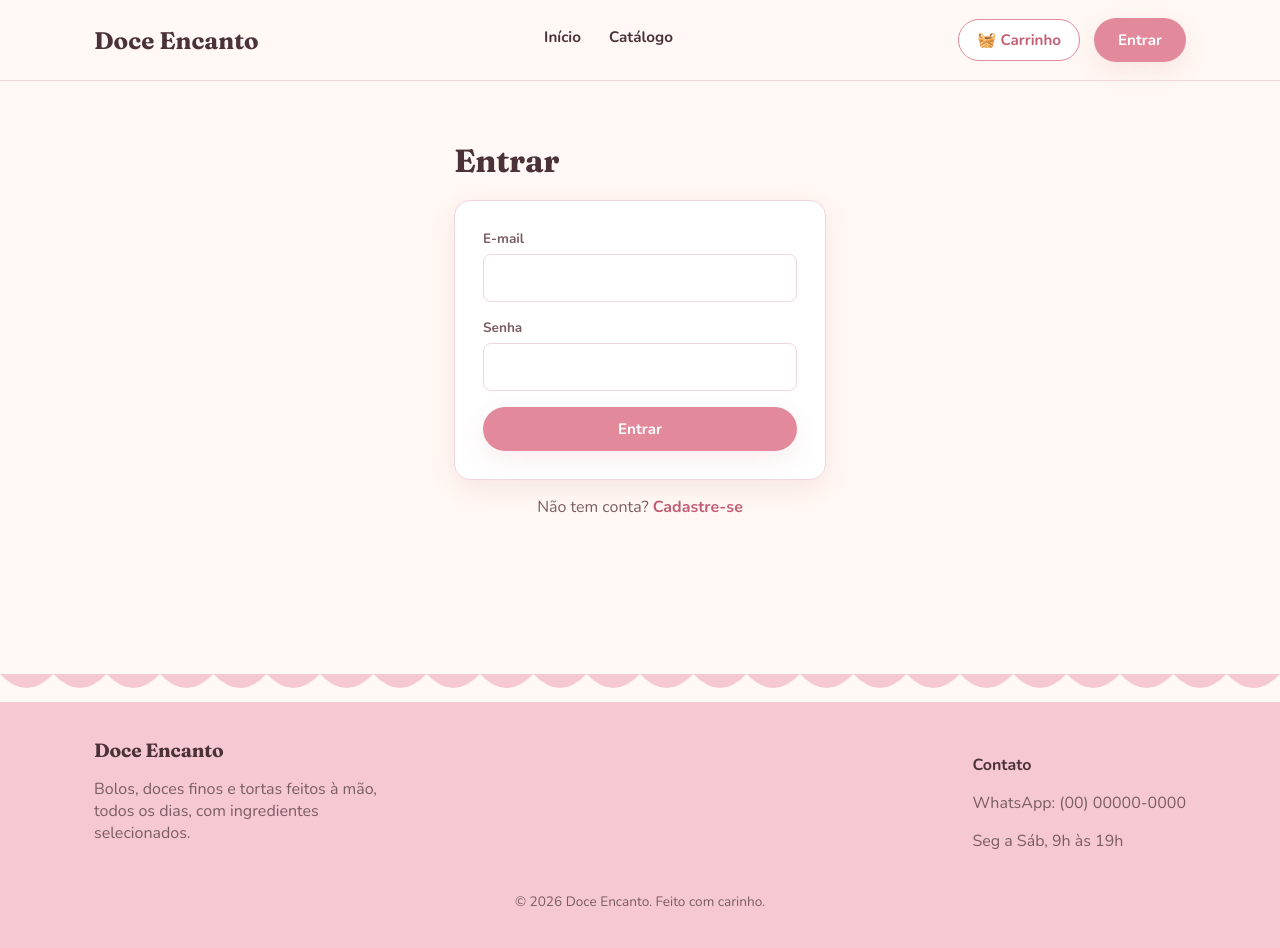
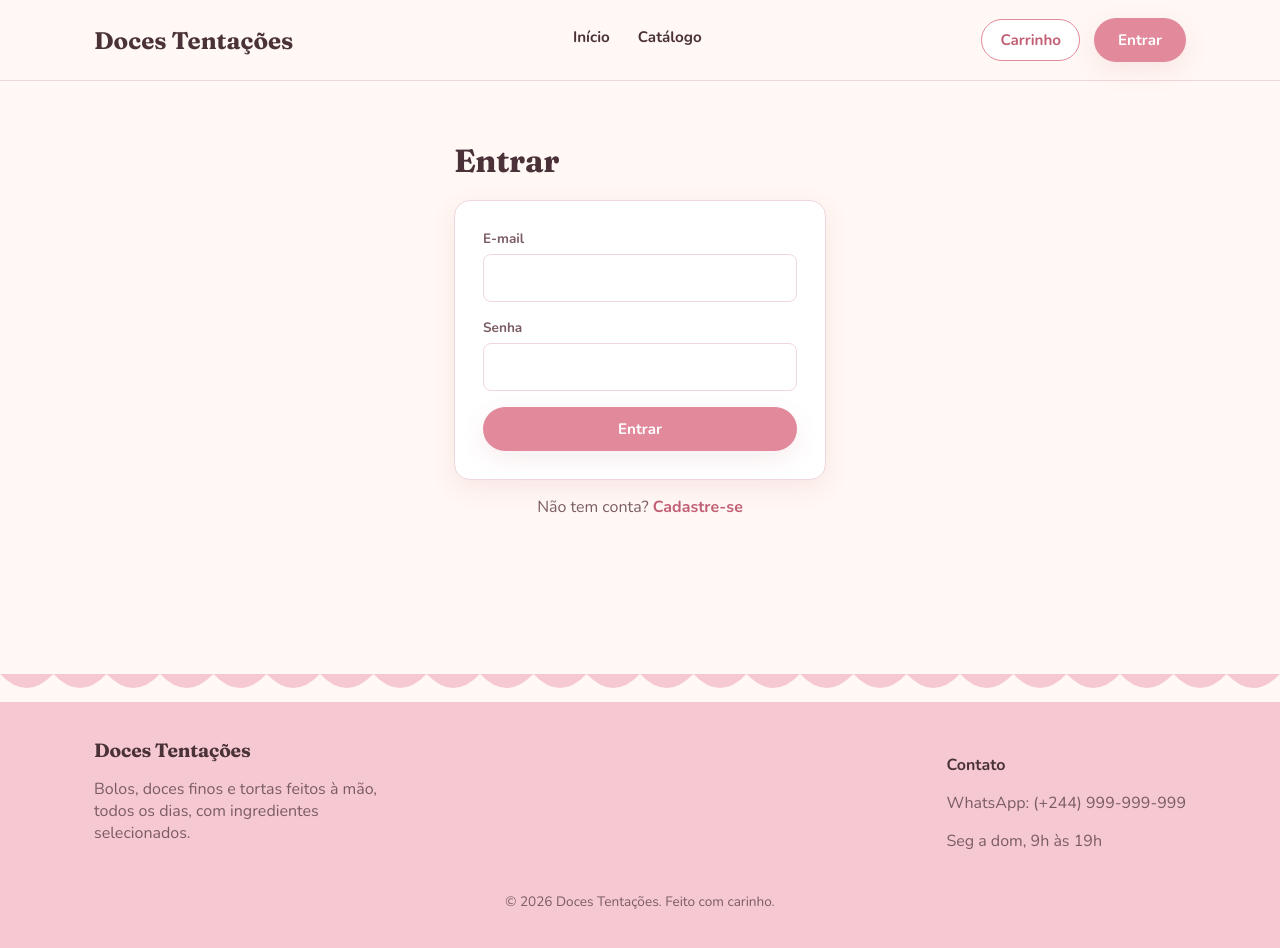
Before and after one commit to FidelMaluto/confeitaria-lissandra, a React (Vite) app in the folder frontend/: page /login in a window 1280 px wide. Shown: the top 948 px of the page. Built offline with nearby package versions, Linux system fonts and the light colour scheme; no server answers.

Commit message:
refactor: Melhorando algums aspectos!

```diff
--- a/frontend/src/components/Footer.jsx
+++ b/frontend/src/components/Footer.jsx
@@ -10,19 +10,19 @@ export default function Footer() {
           style={{ display: 'flex', justifyContent: 'space-between', flexWrap: 'wrap', gap: 20 }}
         >
           <div>
-            <h3 style={{ fontSize: '1.2rem' }}>Doce Encanto</h3>
+            <h3 style={{ fontSize: '1.2rem' }}>Doces Tentações</h3>
             <p style={{ color: 'var(--color-cocoa-soft)', maxWidth: 320 }}>
               Bolos, doces finos e tortas feitos à mão, todos os dias, com ingredientes selecionados.
             </p>
           </div>
           <div>
             <p style={{ fontWeight: 700, marginBottom: 6 }}>Contato</p>
-            <p style={{ color: 'var(--color-cocoa-soft)' }}>WhatsApp: (00) 00000-0000</p>
-            <p style={{ color: 'var(--color-cocoa-soft)' }}>Seg a Sáb, 9h às 19h</p>
+            <p style={{ color: 'var(--color-cocoa-soft)' }}>WhatsApp: (+244) 999-999-999</p>
+            <p style={{ color: 'var(--color-cocoa-soft)' }}>Seg a dom, 9h às 19h</p>
           </div>
         </div>
         <p style={{ textAlign: 'center', marginTop: 24, fontSize: '0.85rem', color: 'var(--color-cocoa-soft)' }}>
-          © {new Date().getFullYear()} Doce Encanto. Feito com carinho.
+          © {new Date().getFullYear()} Doces Tentações. Feito com carinho.
         </p>
       </div>
     </footer>
--- a/frontend/src/components/Header.jsx
+++ b/frontend/src/components/Header.jsx
@@ -21,7 +21,7 @@ export default function Header() {
         style={{ display: 'flex', alignItems: 'center', justifyContent: 'space-between', padding: '18px 24px' }}
       >
         <Link to="/" style={{ fontFamily: 'var(--font-display)', fontSize: '1.5rem', fontWeight: 700 }}>
-          Doce Encanto
+          Doces Tentações
         </Link>
 
         <nav style={{ display: 'flex', gap: 28, alignItems: 'center' }}>
@@ -32,7 +32,7 @@ export default function Header() {
 
         <div style={{ display: 'flex', alignItems: 'center', gap: 14 }}>
           <Link to="/carrinho" className="btn btn-secondary" style={{ padding: '10px 18px' }}>
-            🧺 Carrinho{count > 0 ? ` (${count})` : ''}
+            Carrinho{count > 0 ? ` (${count})` : ''}
           </Link>
           {user ? (
             <button className="btn btn-ghost" onClick={signOut}>Sair</button>
--- a/frontend/src/components/ProductCard.jsx
+++ b/frontend/src/components/ProductCard.jsx
@@ -33,7 +33,7 @@ export default function ProductCard({ product }) {
         </p>
         <div style={{ display: 'flex', alignItems: 'center', justifyContent: 'space-between' }}>
           <strong style={{ color: 'var(--color-rose-deep)', fontSize: '1.15rem' }}>
-            R$ {Number(product.price).toFixed(2)}
+            KZ$ {Number(product.price).toFixed(2)}
           </strong>
           <button className="btn btn-primary" onClick={() => addItem(product)}>
             Adicionar
--- a/frontend/src/context/CartContext.jsx
+++ b/frontend/src/context/CartContext.jsx
@@ -1,7 +1,7 @@
 import { createContext, useContext, useEffect, useState } from 'react';
 
 const CartContext = createContext(null);
-const STORAGE_KEY = 'doce-encanto:carrinho';
+const STORAGE_KEY = 'doces-tentacoes:carrinho';
 
 export function CartProvider({ children }) {
   const [items, setItems] = useState(() => {
--- a/frontend/src/pages/ProdutoDetalhe.jsx
+++ b/frontend/src/pages/ProdutoDetalhe.jsx
@@ -48,7 +48,7 @@ export default function ProdutoDetalhe() {
         <h1 style={{ marginTop: 12 }}>{produto.name}</h1>
         <p style={{ color: 'var(--color-cocoa-soft)', fontSize: '1.05rem' }}>{produto.description}</p>
         <p style={{ fontSize: '1.8rem', color: 'var(--color-rose-deep)', fontWeight: 700, margin: '20px 0' }}>
-          R$ {Number(produto.price).toFixed(2)}
+          KZ$ {Number(produto.price).toFixed(2)}
         </p>
 
         <div style={{ display: 'flex', alignItems: 'center', gap: 16, marginBottom: 24 }}>
```
